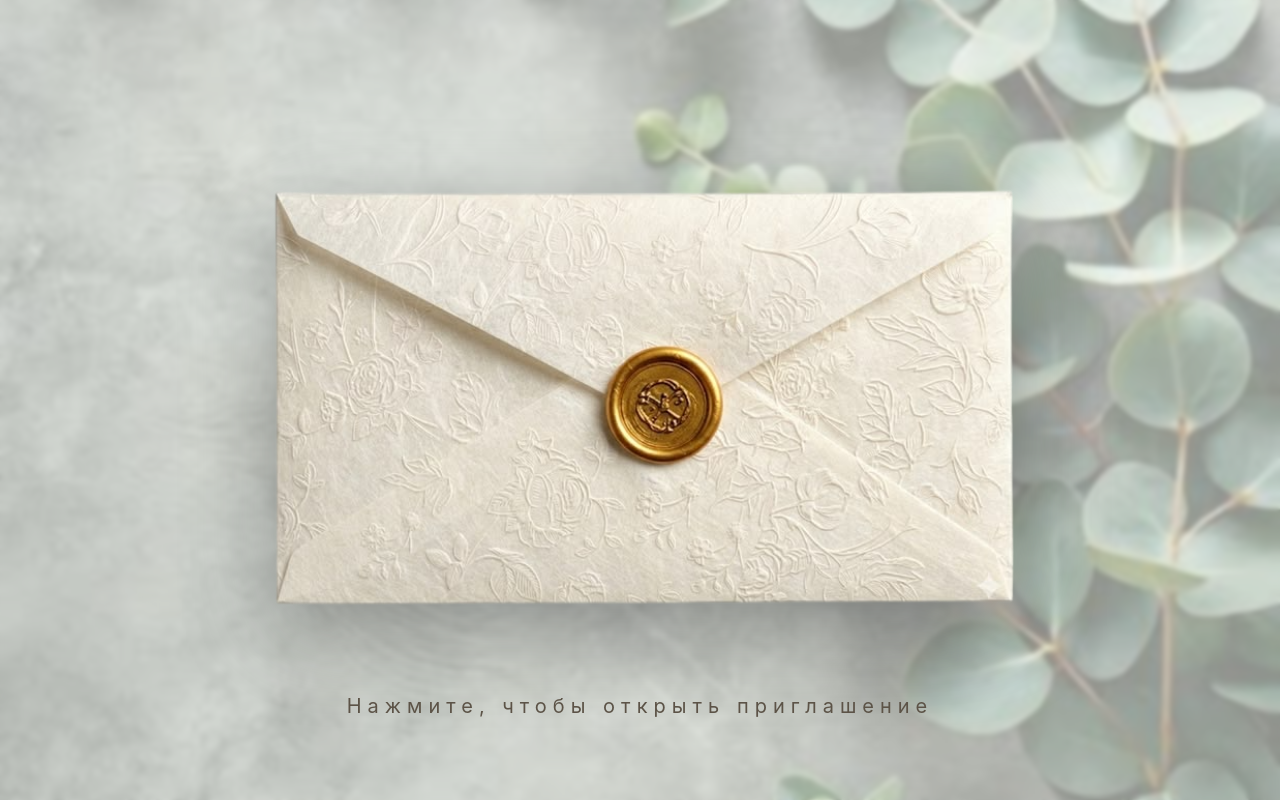
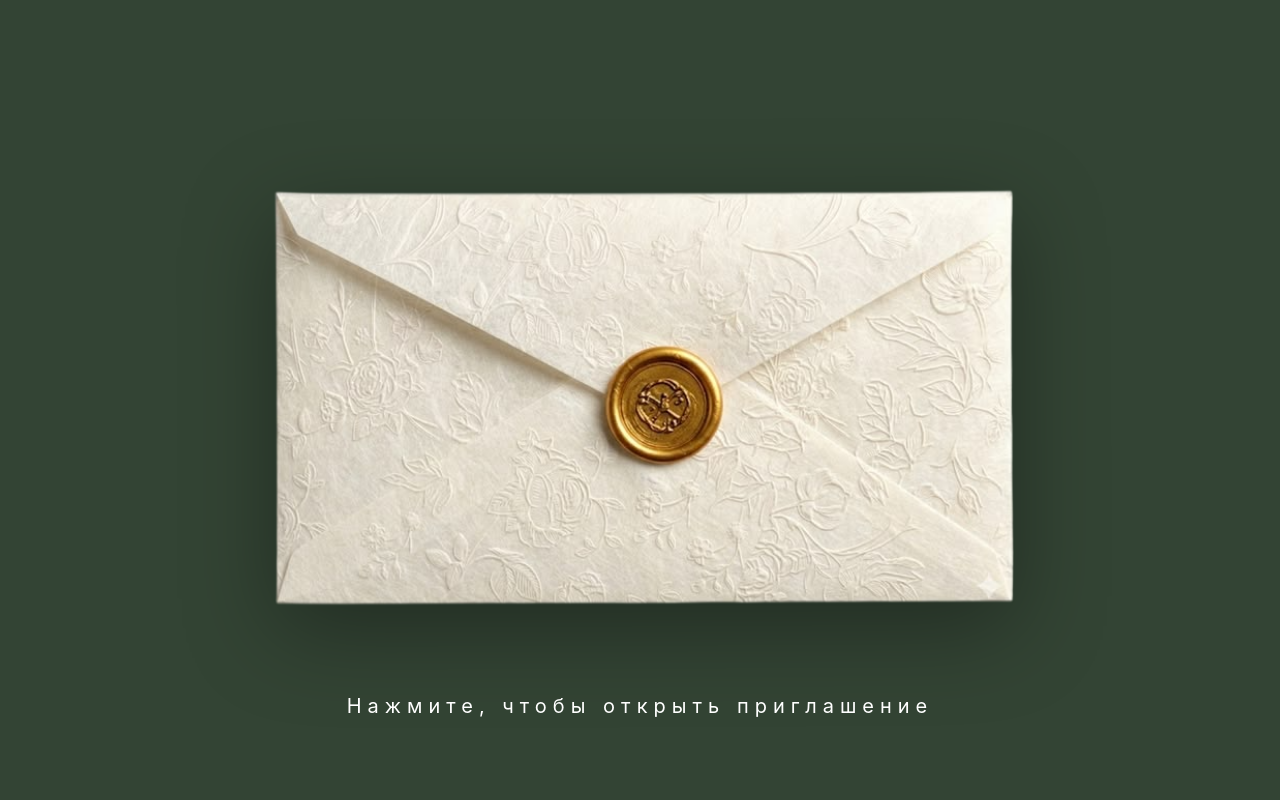
Before and after one commit to Taimuradov/wedly, a React (Vite) app: page / in a window 1280 px wide. Shown: the top 800 px of the page. Built offline with nearby package versions, Linux system fonts and the light colour scheme.

Commit message:
update project

```diff
--- a/src/App.jsx
+++ b/src/App.jsx
@@ -2,7 +2,6 @@ import Envelope from "./components/sections/Envelope";
 import Invitation from "./components/sections/Invitation";
 import Couple from "./components/sections/Couple";
 import Countdown from "./components/sections/Countdown";
-import Story from "./components/sections/Story";
 import Schedule from "./components/sections/Schedule";
 import Location from "./components/sections/Location";
 import Gallery from "./components/sections/Gallery";
@@ -29,8 +28,6 @@ function App() {
 
         <Countdown />
 
-        <Story />
-
         <Schedule />
 
         <Location />
--- a/src/components/sections/Envelope.jsx
+++ b/src/components/sections/Envelope.jsx
@@ -1,5 +1,4 @@
 import { useState, useEffect } from "react";
-import background from "../../images/background.jpg";
 import envelopeImage from "../../images/envelope.png";
 import MusicPlayer from "../MusicPlayer";
 
@@ -51,14 +50,9 @@ function Envelope() {
         py-10
       "
         style={{
-          backgroundImage: `url(${background})`,
-          backgroundSize: "cover",
-          backgroundPosition: "center",
+          background: "#334434",
         }}
       >
-        {/* затемнение фона */}
-        <div className="absolute inset-0 bg-[#eef3ea]/60 backdrop-blur-[2px]" />
-
         <button
           onClick={scrollToInvitation}
           className="
@@ -107,7 +101,7 @@ function Envelope() {
             md:text-xl
             tracking-[0.2em]
             sm:tracking-[0.3em]
-            text-[#5c5347]
+            text-white
           "
           >
             Нажмите, чтобы открыть приглашение
--- a/src/components/sections/Footer.jsx
+++ b/src/components/sections/Footer.jsx
@@ -9,10 +9,6 @@ function Footer() {
         px-5
         py-24
       "
-      style={{
-        background:
-          "linear-gradient(180deg,#64836D 0%,#4F6B58 55%,#30483A 100%)",
-      }}
     >
       <motion.div
         initial={{
--- a/src/components/sections/Gallery.jsx
+++ b/src/components/sections/Gallery.jsx
@@ -38,10 +38,6 @@ function Gallery() {
         px-5
         py-24
       "
-      style={{
-        background:
-          "linear-gradient(180deg,#DCE8DD 0%,#D5E3D7 30%,#C4D6C7 65%,#AFC5B3 100%)",
-      }}
     >
       <div
         className="
@@ -72,33 +68,18 @@ function Gallery() {
             text-center
           "
         >
-          <p
-            className="
-              mb-5
-              text-sm
-              uppercase
-              tracking-[0.45em]
-            "
-            style={{
-              color: "#53675B",
-              fontFamily: "'Cormorant Garamond', serif",
-            }}
-          >
-            Галерея
-          </p>
-
           <h2
             className="
     text-6xl
     md:text-8xl
   "
             style={{
-              color: "#54493F",
+              color: "#FFFFFF",
               fontFamily: "'Great Vibes', cursive",
               fontWeight: "400",
             }}
           >
-            Наши моменты
+            "Random pics"
           </h2>
         </motion.div>
 
@@ -135,7 +116,8 @@ function Gallery() {
                 rounded-[25px]
               "
               style={{
-                boxShadow: "0 20px 45px rgba(0,0,0,0.15)",
+                boxShadow: "none",
+                border: "1px solid rgba(255,255,255,0.15)",
               }}
             >
               <img
@@ -162,7 +144,7 @@ function Gallery() {
             h-[2px]
           "
           style={{
-            background: "#DFA3A3",
+            background: "#FFFFFF",
           }}
         />
       </div>
--- a/src/components/sections/Invitation.jsx
+++ b/src/components/sections/Invitation.jsx
@@ -1,6 +1,4 @@
 import { ChevronDown } from "lucide-react";
-import eucalyptusTop from "../../images/eucalyptus-top-left.png";
-import greenLeavesFrame from "../../images/green.png";
 
 function Invitation() {
   return (
@@ -8,62 +6,24 @@ function Invitation() {
       id="invitation"
       className="
         relative
-        min-h-screen
+        min-h-[100dvh]
         flex
         items-center
         justify-center
         overflow-hidden
-        py-12
+        py-24
         px-5
       "
-      style={{
-        background:
-          "linear-gradient(135deg, #5F786B 0%, #7F998A 45%, #A7B9AA 100%)",
-      }}
     >
-      {/* Эвкалипт слева сверху */}
-      <img
-        src={eucalyptusTop}
-        alt="eucalyptus decoration"
-        className="
-          absolute
-          top-[-40px]
-          left-[-40px]
-          w-[450px]
-          md:w-[650px]
-          opacity-90
-          pointer-events-none
-        "
-      />
-
       {/* Главный контейнер */}
       <div
         className="
     relative
     z-10
     w-full
-    max-w-md
+    max-w-xl
   "
       >
-        {/* РАМКА GREEN LEAVES */}
-        <img
-          src={greenLeavesFrame}
-          alt="frame"
-          className="
-    absolute
-    top-[53%]
-    left-[48%]
-    -translate-x-1/2
-    -translate-y-1/2
-    w-[135%]
-    h-[120%]
-    object-contain
-    scale-130
-    z-20
-    pointer-events-none
-  "
-        />
-
         {/* Лист приглашения */}
         <div
           className="
@@ -82,9 +42,9 @@ function Invitation() {
     rounded-[25px]
   "
           style={{
-            background: "linear-gradient(145deg,#fffdf9,#f7f1e8)",
+            background: "#FFFFFF",
             border: "1px solid rgba(232,216,196,0.8)",
-            boxShadow: "0 30px 60px rgba(0,0,0,0.25)",
+            boxShadow: "none",
           }}
         >
           {/* Верхняя линия */}
@@ -95,35 +55,54 @@ function Invitation() {
               mb-5
             "
             style={{
-              background: "#DFA3A3",
+              background: "#3F5148",
             }}
           />
 
           {/* Заголовок */}
+          <div className="mb-5 text-center">
             <p
               className="
       text-xs
       md:text-sm
+      uppercase
       tracking-[0.45em]
-              uppercase
-              mb-5
     "
               style={{
-              color: "#829889",
+                color: "#3F5148",
                 fontFamily: "'Cormorant Garamond', serif",
               }}
             >
               Приглашение
             </p>
 
+            <p
+              className="
+      mt-2
+      text-xl
+      md:text-2xl
+      uppercase
+      tracking-[0.3em]
+    "
+              style={{
+                color: "#3F5148",
+                fontFamily: "'Cormorant Garamond', serif",
+                fontWeight: "600",
+              }}
+            >
+              НА
+            </p>
+          </div>
+
           <h1
             className="
-              text-6xl md:text-8xl
+    text-6xl
+    md:text-8xl
     leading-none
   "
             style={{
               fontFamily: "'Great Vibes', cursive",
-              color: "#54493F",
+              color: "#3F5148",
               fontWeight: "400",
             }}
           >
@@ -138,7 +117,7 @@ function Invitation() {
               "
               style={{
                 fontFamily: "'Great Vibes', cursive",
-                color: "#53675B",
+                color: "#3F5148",
                 fontWeight: "400",
               }}
             >
@@ -152,7 +131,7 @@ function Invitation() {
               "
               style={{
                 fontFamily: "'Great Vibes', cursive",
-                color: "#D89A9A",
+                color: "#3F5148",
                 fontSize: "48px",
               }}
             >
@@ -166,7 +145,7 @@ function Invitation() {
               "
               style={{
                 fontFamily: "'Great Vibes', cursive",
-                color: "#53675B",
+                color: "#3F5148",
                 fontWeight: "400",
               }}
             >
@@ -175,33 +154,21 @@ function Invitation() {
           </div>
 
           {/* Дата */}
-          <div
+          <p
             className="
     mt-7
-              text-base
-              md:text-lg
-              tracking-[0.3em]
+    text-lg
+    md:text-xl
+    leading-relaxed
+    max-w-[280px]
   "
             style={{
-              color: "#8A7565",
+              color: "#3F5148",
               fontFamily: "'Cormorant Garamond', serif",
             }}
           >
-            5 сентября 2026
-          </div>
-
-          {/* Линия */}
-          <div
-            className="
-              my-6
-              w-28
-              h-px
-            "
-            style={{
-              background: "#DFA3A3",
-            }}
-          />
-
+            Будем рады провести этот особенный день вместе с вами
+          </p>
           {/* Нижняя линия */}
           <div
             className="
@@ -210,16 +177,17 @@ function Invitation() {
               mt-8
             "
             style={{
-              background: "#DFA3A3",
+              background: "#3F5148",
             }}
           />
         </div>
       </div>
+
       {/* Подсказка прокрутки */}
       <div
         className="
     absolute
-    bottom-24
+    bottom-0
     left-1/2
     -translate-x-1/2
     z-30
@@ -239,30 +207,15 @@ function Invitation() {
       uppercase
     "
           style={{
-            color: "#F7F3EC",
+            color: "#FFFFFF",
             fontFamily: "'Cormorant Garamond', serif",
           }}
         >
           Листайте вниз
         </span>
 
-        <ChevronDown size={34} strokeWidth={1.7} color="#F7F3EC" />
+        <ChevronDown size={34} strokeWidth={1.7} color="#FFFFFF" />
       </div>
-      {/* Плавный переход к Couple */}
-      <div
-        className="
-          absolute
-          bottom-0
-          left-0
-          w-full
-          h-64
-          pointer-events-none
-        "
-        style={{
-          background:
-            "linear-gradient(to bottom, transparent 0%, rgba(238,243,234,0.35) 45%, #EEF3EA 100%)",
-        }}
-      />
     </section>
   );
 }
--- a/src/index.css
+++ b/src/index.css
@@ -9,3 +9,9 @@ html {
 section {
   scroll-margin-top: 20px;
 }
+
+html,
+body,
+#root {
+  background: #334434;
+}
```
Also changed, not shown: src/components/sections/Countdown.jsx (+7 -53 lines), src/components/sections/Couple.jsx (+11 -51 lines), src/components/sections/Location.jsx (+11 -15 lines), src/components/sections/RSVP.jsx (+23 -50 lines), src/components/sections/Schedule.jsx (+9 -56 lines). Lines whose indentation alone changed are shown as unchanged.
